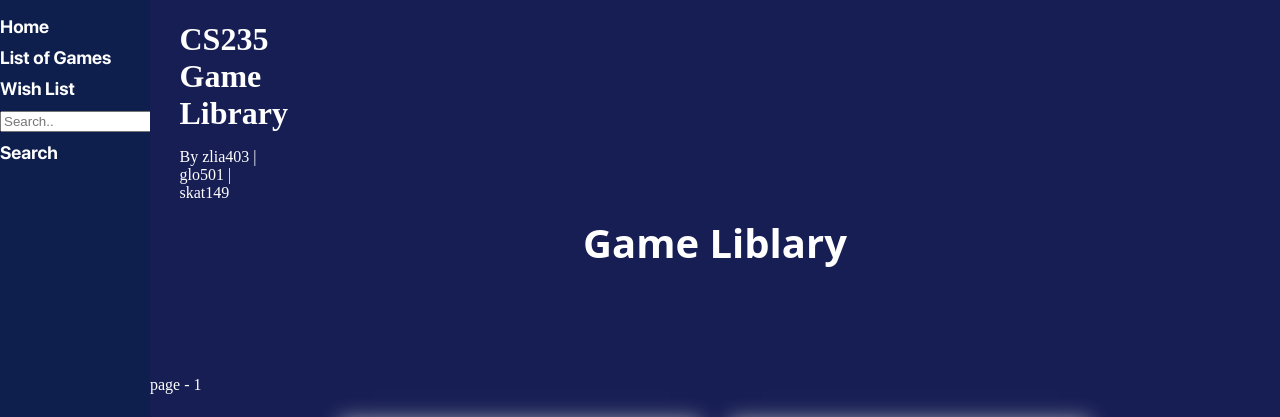
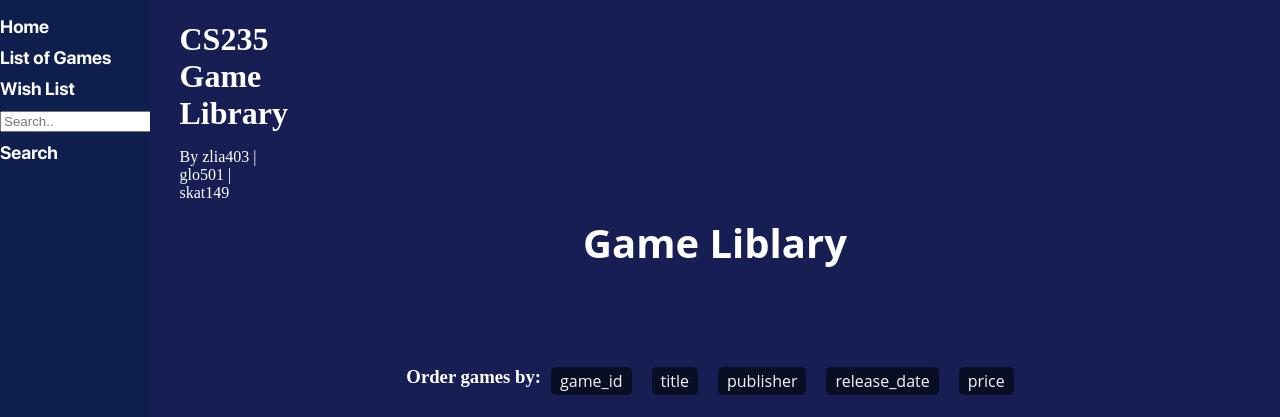
Before and after one commit to KingsleyLeung03/cs235-2023-gameswebapp-assignment-zlia403_glo501_skat149, a Flask app: page /games in a window 1280 px wide. Shown: the top 417 px of the page. Run offline with Flask 3, Linux system fonts and the light colour scheme; some libraries are stand-ins or nearby versions.

Commit message:
added feature that alowed to brows games order by data of the game

```diff
--- a/games/adapters/memory_repository.py
+++ b/games/adapters/memory_repository.py
@@ -56,6 +56,8 @@ class MemoryRepository(AbstractRepository):
                 gamelist.sort(key=lambda game: game.publisher.publisher_name)
             elif order == "release_date":
                 gamelist.sort(key=lambda game: game.release_date)
+            elif order == "price":
+                gamelist.sort(key=lambda game: game.price)
             else:
                 gamelist.sort(key= lambda game: game.game_id)
 
--- a/games/games/games.py
+++ b/games/games/games.py
@@ -1,6 +1,4 @@
 from flask import Blueprint, render_template, request
-# here must be memory repo import
-# this must be replaced with service layer file
 # from games.adapters.datareader.csvdatareader import GameFileCSVReader
 
 import games.adapters.repository as repo
@@ -14,7 +12,12 @@ games_per_page = 30
 @games_blueprint.route('/games')
 def show_games():
     pagenum = request.args.get("page")
-    #of pagenum is not set then page is 1 else page is given value for invalid page
+    order = request.args.get("order")
+
+    if not order:
+        order =""
+
+    #if pagenum is not set then page is 1 else page is given value for invalid page
     if not pagenum:
         pagenum = 1
     else:
@@ -23,10 +26,19 @@ def show_games():
         except:
             return render_template("notFound.html", message=f"Invalid page value!")
 
-    # this must be replaced by data from momery repo
+
     num_games = services.get_number_of_games(repo.repo_instance)
-    games = services.get_games(repo.repo_instance, games_per_page, pagenum)
+    games = services.get_games(repo.repo_instance, games_per_page, pagenum, order)
     maxpage = services.get_max_page_num(num_games, games_per_page)
     pages = services.generate_page_list(pagenum, maxpage)
+    option_of_order = ["game_id", "title", "publisher", "release_date", "price"]
 
-    return render_template("games.html", games=games, num_game=num_games, pagenum=pagenum, pages=pages)
+    page_info = {
+        "number_of_games": num_games,
+        "maxpage": maxpage,
+        "current_display": services.get_current_display(num_games, games_per_page, pagenum),
+        "current_page": pagenum,
+        "current_order": order
+    }
+
+    return render_template("games.html", games=games, num_game=num_games, page_info=page_info, pages=pages, order_options=option_of_order)
--- a/games/games/services.py
+++ b/games/games/services.py
@@ -10,17 +10,18 @@ class UnknownPageException(Exception):
     pass
 
 
-def get_games(repo: AbstractRepository, range: int,  pagenum: int):
-    if not isinstance(range, int) and not isinstance(pagenum, int) and pagenum<1:
+def get_games(repo: AbstractRepository, games_per_page: int,  pagenum: int, order: str):
+    if not isinstance(games_per_page, int) or not isinstance(pagenum, int) or pagenum<1:
         raise UnknownPageException
 
-    start_index = range*(pagenum-1)
-    end_index = range*pagenum
+    start_index = games_per_page*(pagenum-1)
+    end_index = games_per_page*pagenum
 
     if end_index > get_number_of_games(repo) -1:
         end_index = get_number_of_games(repo) -1
 
-    games = repo.get_game_list()[start_index: end_index]
+    # games = repo.get_game_list()[start_index: end_index]
+    games = repo.get_range_of_game_list(start_index, end_index, order)
     game_dicts = []
     for game in games:
         game_dict = {
@@ -53,6 +54,15 @@ def generate_page_list(current_page, max_page):
 
     return page_list
 
+def get_current_display(num_of_games:int, games_per_page:int, current_page: int):
+    if isinstance(num_of_games, int) and isinstance(games_per_page, int) and isinstance(current_page, int):
+        start = games_per_page*(current_page-1) +1
+        end = games_per_page*current_page
+
+        if end > num_of_games:
+            end = num_of_games
+
+        return (start, end)
 
 
 def get_number_of_games(repo: AbstractRepository) -> int:
--- a/games/static/css/game.css
+++ b/games/static/css/game.css
@@ -1,3 +1,30 @@
+div.order_selection {
+    display: flex;
+    flex-wrap: wrap;
+    justify-content: center;
+
+}
+.order_selection div.orders {
+    margin: 7px 10px;
+    padding: 3px 9px;
+    background-color: rgb(8, 15, 37);
+    border-radius: 5px;
+    box-shadow: #000;
+}
+.order_selection div.orders a {
+    font-family: "Myriad Pro","Open Sans",Arial,Helvetica,sans-serif;
+    color: whitesmoke;
+}
+.order_selection div.orders a:hover {
+    font-family: "Myriad Pro","Open Sans",Arial,Helvetica,sans-serif;
+    color: lightblue;
+    text-decoration: underline;
+}
+.order_selection h3 {
+    margin-block: 6px;
+}
+
+
 div.games_holder {
     display: flex;
     flex-wrap: wrap;
@@ -52,7 +79,7 @@ div.game_price {
 }
 
 
-/* page nav bar */
+/* page nav bar at bottom of the page*/
 
 section.page_nav div ul{
     margin: 0 0 10px;
--- a/games/templates/games.html
+++ b/games/templates/games.html
@@ -13,7 +13,22 @@
         <div class="section_title">
             <h1>Game Liblary</h1>
         </div>
-        <p>page - {{ pagenum }}</p>
+
+        <div class="order_selection">
+            <h3>Order games by:</h3>
+            <!-- for each option of ordering of the games -->
+            {% for option in order_options %}
+
+            <div class="orders">
+                <a href="/games?page={{ page_info.current_page }}&order={{ option }}">{{ option }}</a>
+            </div>
+            {% endfor %}
+
+        </div>
+        <div class="current_page">
+            <h3>page - {{ page_info.current_page }}: Displaying {{ page_info.current_display[0] }} - {{ page_info.current_display[1] }} of {{ page_info.number_of_games }}</h3>
+        </div>
+
 
         <div class="games_holder">
 
@@ -41,7 +56,7 @@
             <ul>
                 {% for page in pages %}
                 <li>
-                    <a href="/games?page={{ page }}">{{ page }}</a>
+                    <a href="/games?page={{ page }}&order={{ page_info.current_order }}">{{ page }}</a>
                 </li>
                 {% endfor %}
             </ul>
```
